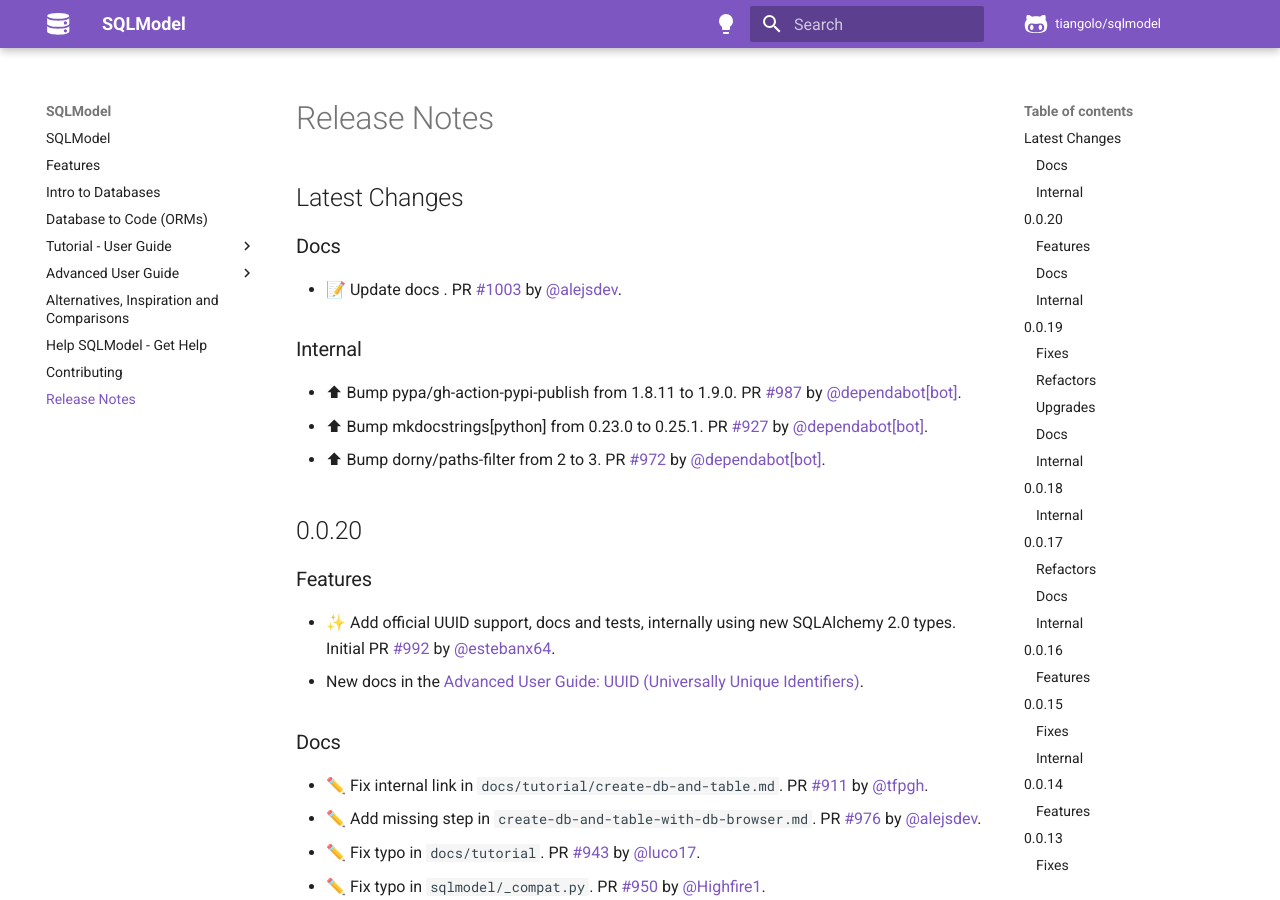
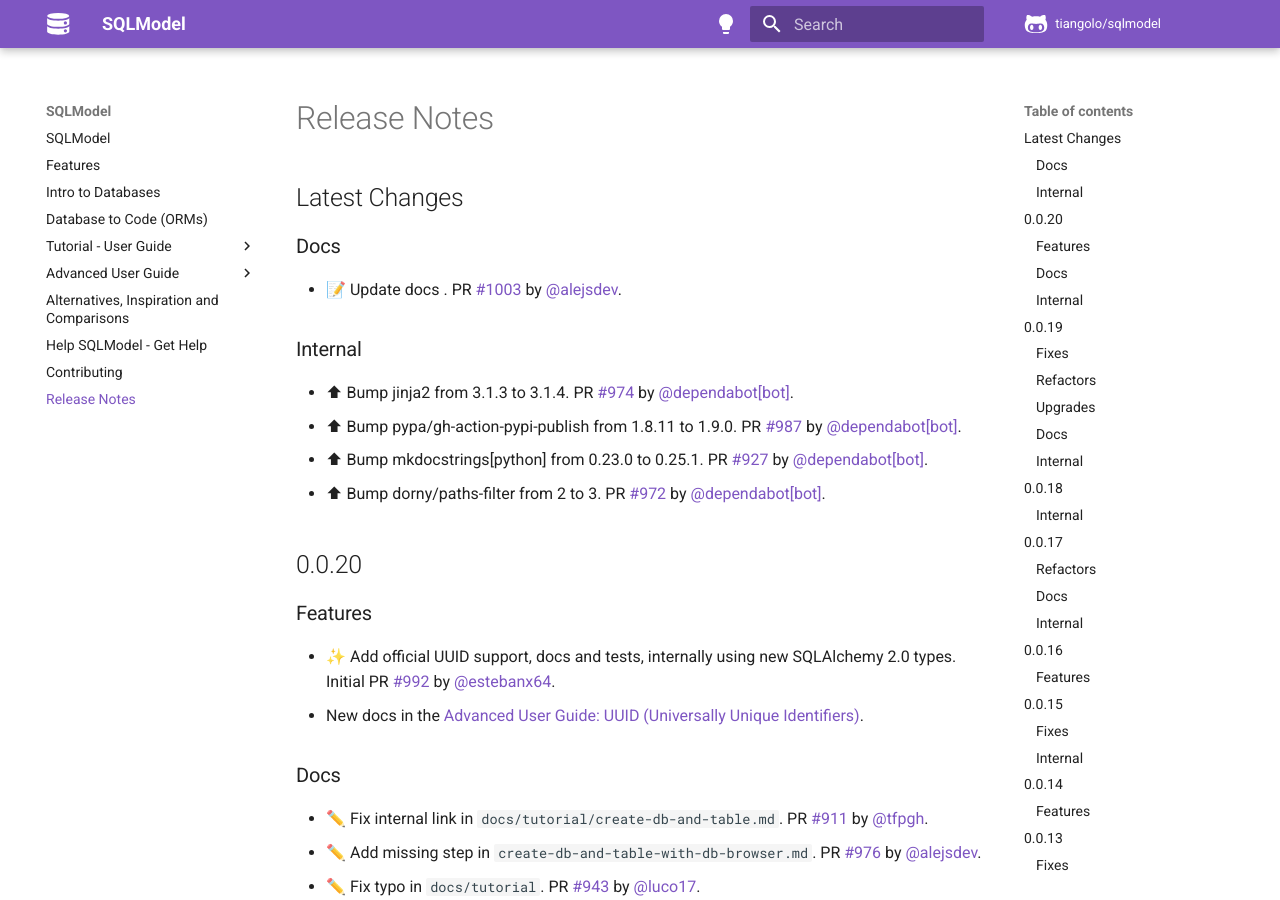
Before and after one commit to sztrakabalint/fastapi-sqlmodel, an MkDocs documentation site: the page built from docs/release-notes.md, in a window 1280 px wide and 900 px high. Built offline with MkDocs 1.6.1 and Material for MkDocs 9.7.7, drawn with Linux system fonts in a browser that asks for light colours; comment, search, counter and statistics services are not loaded.

Commit message:
📝 Update release notes

```diff
--- a/docs/release-notes.md
+++ b/docs/release-notes.md
@@ -8,6 +8,7 @@
 
 ### Internal
 
+* ⬆ Bump jinja2 from 3.1.3 to 3.1.4. PR [#974](https://github.com/tiangolo/sqlmodel/pull/974) by [@dependabot[bot]](https://github.com/apps/dependabot).
 * ⬆ Bump pypa/gh-action-pypi-publish from 1.8.11 to 1.9.0. PR [#987](https://github.com/tiangolo/sqlmodel/pull/987) by [@dependabot[bot]](https://github.com/apps/dependabot).
 * ⬆ Bump mkdocstrings[python] from 0.23.0 to 0.25.1. PR [#927](https://github.com/tiangolo/sqlmodel/pull/927) by [@dependabot[bot]](https://github.com/apps/dependabot).
 * ⬆ Bump dorny/paths-filter from 2 to 3. PR [#972](https://github.com/tiangolo/sqlmodel/pull/972) by [@dependabot[bot]](https://github.com/apps/dependabot).
```
